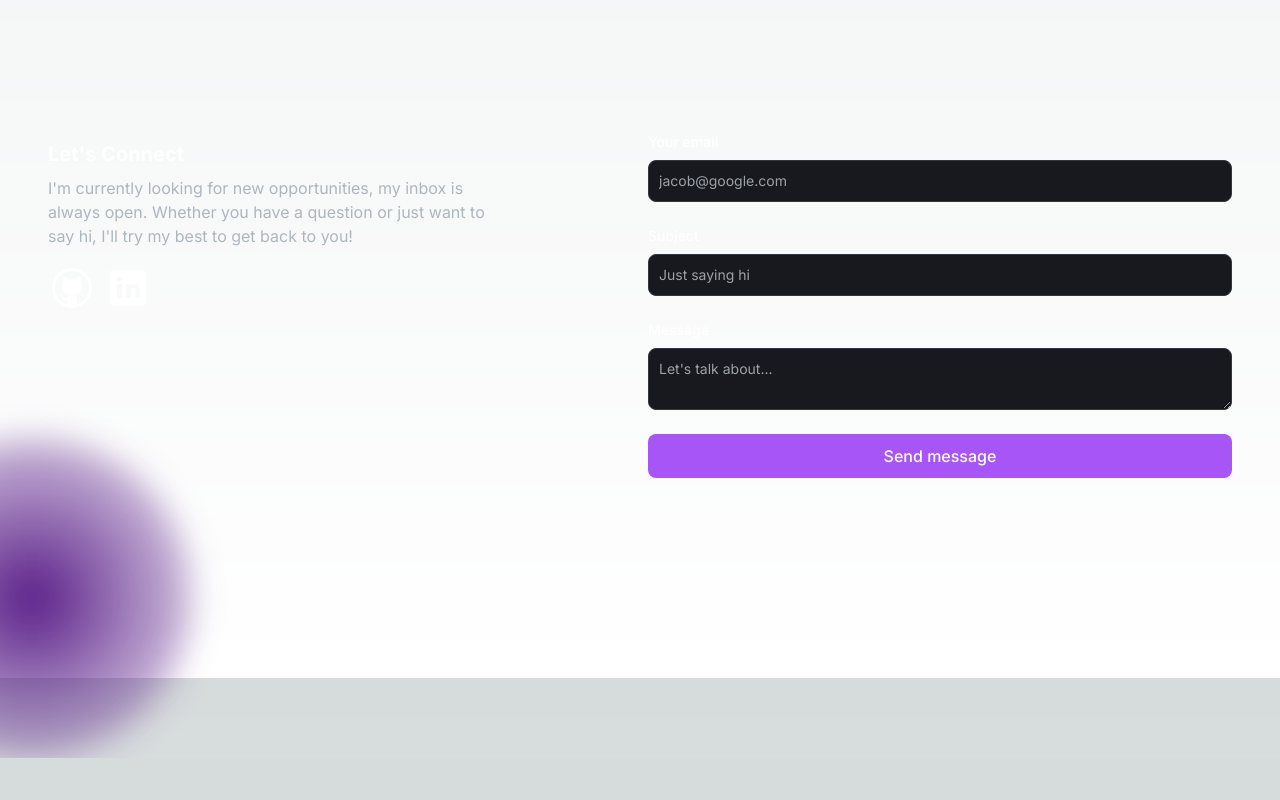
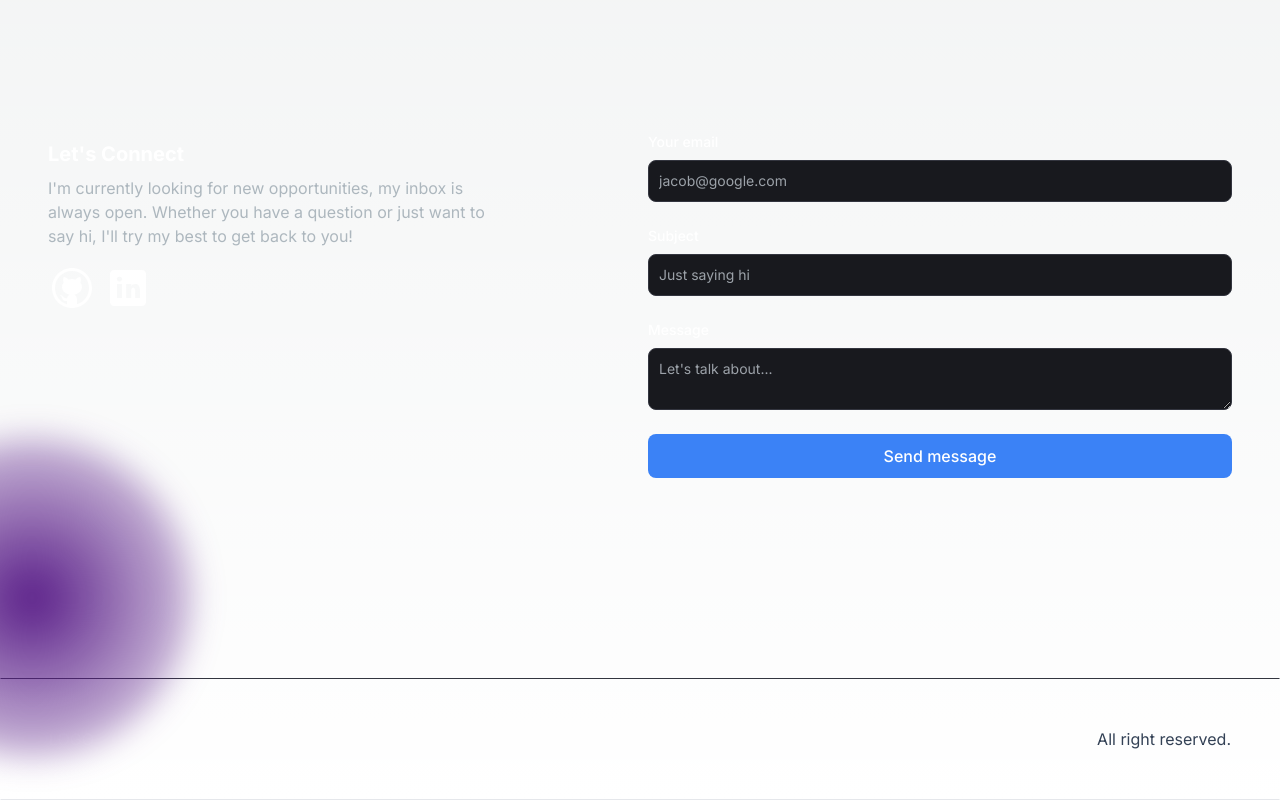
Before and after one commit to Desko95/portfolio-website, a Next.js app: page / in a window 1280 px wide. Shown: the part 2141-2941 px from the top of the page. Before the commit the page ends 2899 px from the top, so only its background shows below. Built offline with nearby package versions, Linux system fonts and the light colour scheme.

Commit message:
created footer

```diff
--- a/app/api/send/route.js
+++ b/app/api/send/route.js
@@ -1,14 +1,15 @@
-import { EmailTemplate } from '../../../components/EmailTemplate';
+//import { EmailTemplate } from '../../../components/EmailTemplate';
 import { NextResponse } from 'next/server';
 import { Resend } from 'resend';
 
 const resend = new Resend(process.env.RESEND_API_KEY);
+const fromEmail = process.env.FROM_EMAIL;
 
 export async function POST() {
   try {
     const data = await resend.emails.send({
-      from: 'Simone <simonedescode@simonesathyadesco.com>', // Email where I'll be sending the email
-      to: ['simonedescode@simonesathyadesco.com'],
+      from: fromEmail, // Email where I'll be sending the email
+      to: [''],
       subject: 'Hello world',
       react: (
         <>
--- a/app/components/AboutSection.jsx
+++ b/app/components/AboutSection.jsx
@@ -62,7 +62,7 @@ const AboutSection = () => {
             working with JavaScript, React, Python, Node.js, PostgreSQL,
             HTML, CSS, and Git. I am a quick learner and In my free time I work
             on my side projects, coding is what I do for fun and
-            I'm always looking to expand my knowledge and skill set.
+            I&apos;m always looking to expand my knowledge and skill set.
             I am a team player and
             I am excited to work with others to create amazing applications
           </p>
--- a/app/components/EmailSection.jsx
+++ b/app/components/EmailSection.jsx
@@ -10,10 +10,10 @@ const EmailSection = () => {
     <section className="grid md:grid-cols-2 my-12 md:my-16 py-24 gap-4 relative">
       <div className="absolute w-80 h-80 z-0 bg-[radial-gradient(ellipse_at_center,_var(--tw-gradient-stops))] from-purple-900 to-transparent rounded-full blur-lg top-full -left-4 transform -translate-x-1/2 -translate-y-1/2"></div>
       <div className="z-10">
-        <h5 className="text-xl font-bold text-white my-2">Let's Connect</h5>
+        <h5 className="text-xl font-bold text-white my-2">Let&apos;s Connect</h5>
         <p className="text-[#ADB7BE] mb-4 max-w-md">
-          I'm currently looking for new opportunities, my inbox is always open.
-          Whether you have a question or just want to say hi, I'll try my best
+          I&apos;m currently looking for new opportunities, my inbox is always open.
+          Whether you have a question or just want to say hi, I&apos;ll try my best
           to get back to you!
         </p>
         <div className="socials flex flex-row gap-2">
@@ -72,7 +72,7 @@ const EmailSection = () => {
           <div class="mb-6">
             <button
               type="submit"
-              class="bg-purple-500 hover:bg-purple-600 text-white font-medium py-2.5 px-5 rounded-lg w-full"
+              class="bg-blue-500 hover:bg-green-600 text-white font-medium py-2.5 px-5 rounded-lg w-full"
             >
               {" "}
               Send message{" "}
--- /dev/null
+++ b/app/components/Footer.jsx
@@ -0,0 +1,12 @@
+const Footer = () => {
+    return (
+      <footer className="footer border border-t-[#33353F] border-l-transparent border-r-transparent text-white">
+        <div className="container p-12 flex justify-between">
+          <span className="text-muted">LOGO</span>
+          <p className="text-slate-700">All right reserved.</p>
+        </div>
+      </footer>
+    );
+  };
+
+  export default Footer;
--- a/app/components/HeroSection.jsx
+++ b/app/components/HeroSection.jsx
@@ -9,7 +9,7 @@ const HeroSection = () => {
       <div className='grid grid-cols-1 sm:grid-cols-12'>
         <div className='col-span-7 place-self-center text-center sm:text-left'>
           <h1 className='text-white mb-4 text-4xl sm:text-5xl lg:text-6xl font-extrabold'>
-            <span className='text-transparent bg-clip-text bg-gradient-to-r from-blue-500 to-green-500'>Hello, I'm{" "}
+            <span className='text-transparent bg-clip-text bg-gradient-to-r from-blue-500 to-green-500'>Hello, I&apos;m{" "}
             </span>
             <br></br>
             <TypeAnimation
@@ -31,7 +31,7 @@ const HeroSection = () => {
           <p className='text-[#ADB7BE] text-base sm:text-lg mb-6 lg:text-xl'>
           {/*"In the realm of algorithms and data, I navigate the vast sea of code to architect the future."
           latin for:Through hardships to the stars, knowledge conquers darkness. From the chair, the coding of the art of discovery. In all things, knowledge, virtue, and technology.*/}
-          "Per aspera ad astra, scientia vincere tenebras. Ex cathedra, codificatio artis quaerendi. In omnia scientiam, virtutem et technologiam."
+          &quot;Per aspera ad astra, scientia vincere tenebras. Ex cathedra, codificatio artis quaerendi. In omnia scientiam, virtutem et technologiam.&quot;
           </p>
           <div className='flex'> {/* Create a flex container */}
             <button className='flex-1 px-6 py-3 w-full sm:w-fit rounded-full mr-4 bg-gradient-to-br from-blue-500 via-purple500 to-green-500 hover:bg-slate-400 text-white'>
--- a/app/page.js
+++ b/app/page.js
@@ -5,6 +5,7 @@ import Navbar from './components/Navbar';
 import AboutSection from './components/AboutSection';
 import ProjectsSection from "./components/ProjectsSection";
 import EmailSection from './components/EmailSection';
+import Footer from "./components/Footer";
 
 export default function Home() {
   return (
@@ -16,6 +17,7 @@ export default function Home() {
         <ProjectsSection />
         <EmailSection />
      </div>
+     <Footer />
     </main>
   )
 }
```
